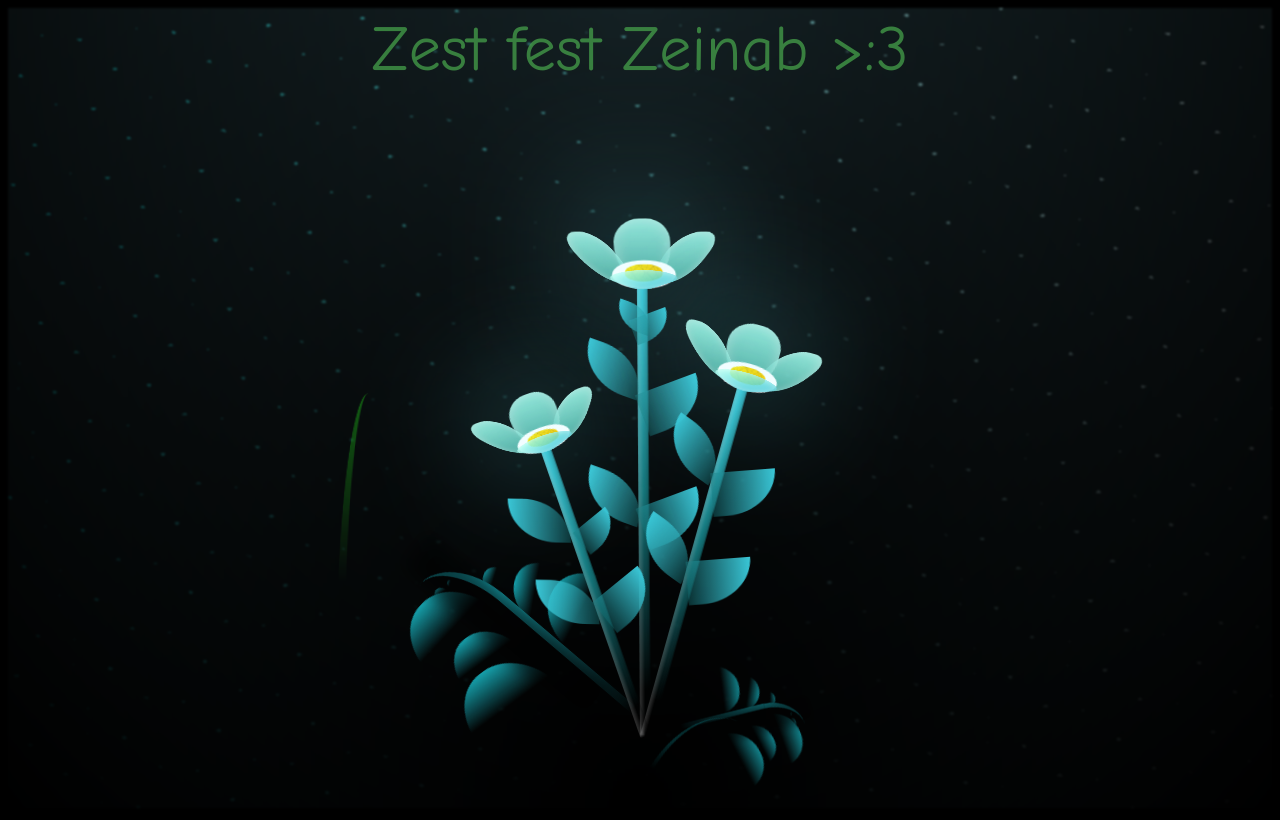
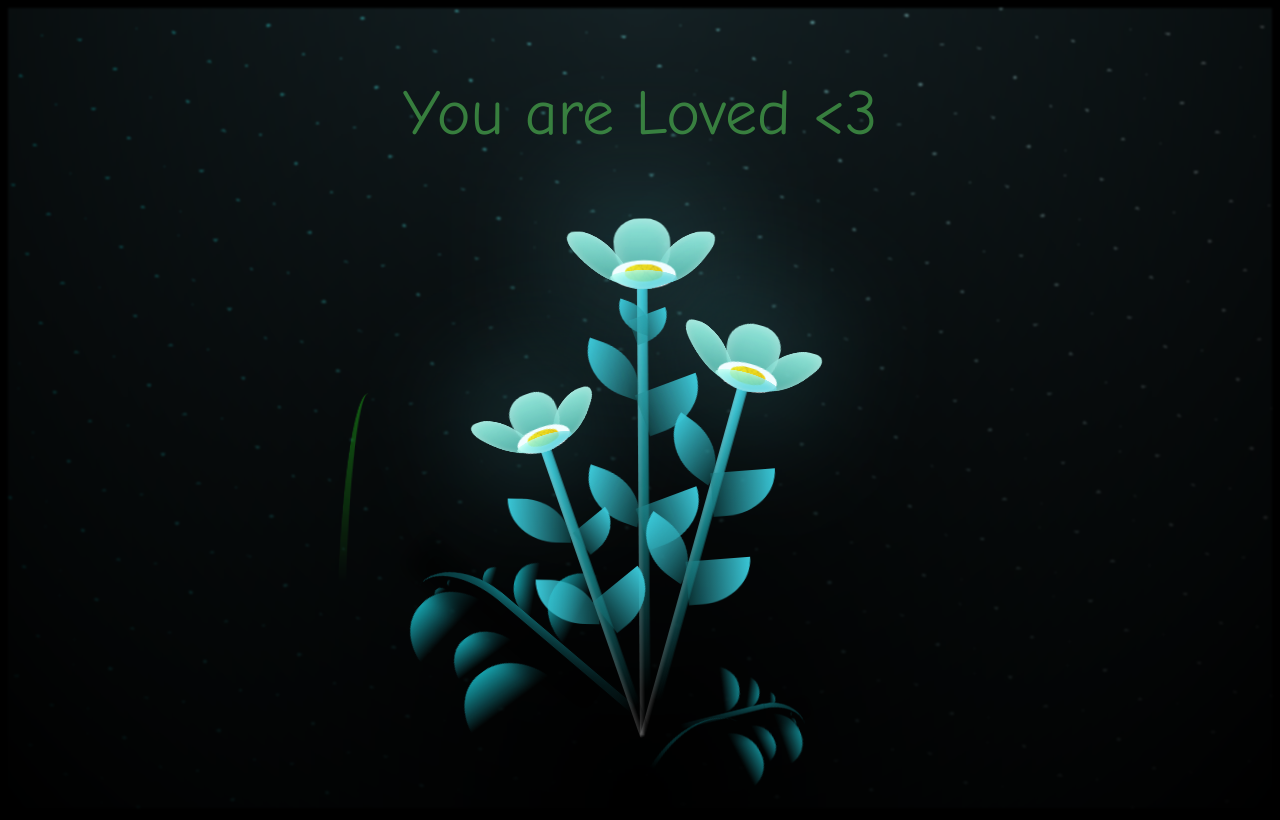
Before and after one commit to JoelP-11/Flower-project, a plain HTML site: page index.html in a window 1280 px wide. Both pictures are taken after a click on the button "Click Here". Drawn offline with Linux system fonts and the light colour scheme.

Commit message:
changed title

```diff
--- a/index.html
+++ b/index.html
@@ -11,7 +11,9 @@
     <button id="start-button" class="start-button">Click Here</button>
   </div>
   <div id="flower-screen" class="flower-screen">
-  <div class="flower-title">Zest fest Zeinab >:3</div>
+  <div class="flower-title">
+    <p>You are Loved <3</p>
+  </div>
   <div class="night"></div>
   <div class="flowers">
     <div class="flower flower--1">
```
Also changed, not shown: flower.js (line endings or trailing spaces).
